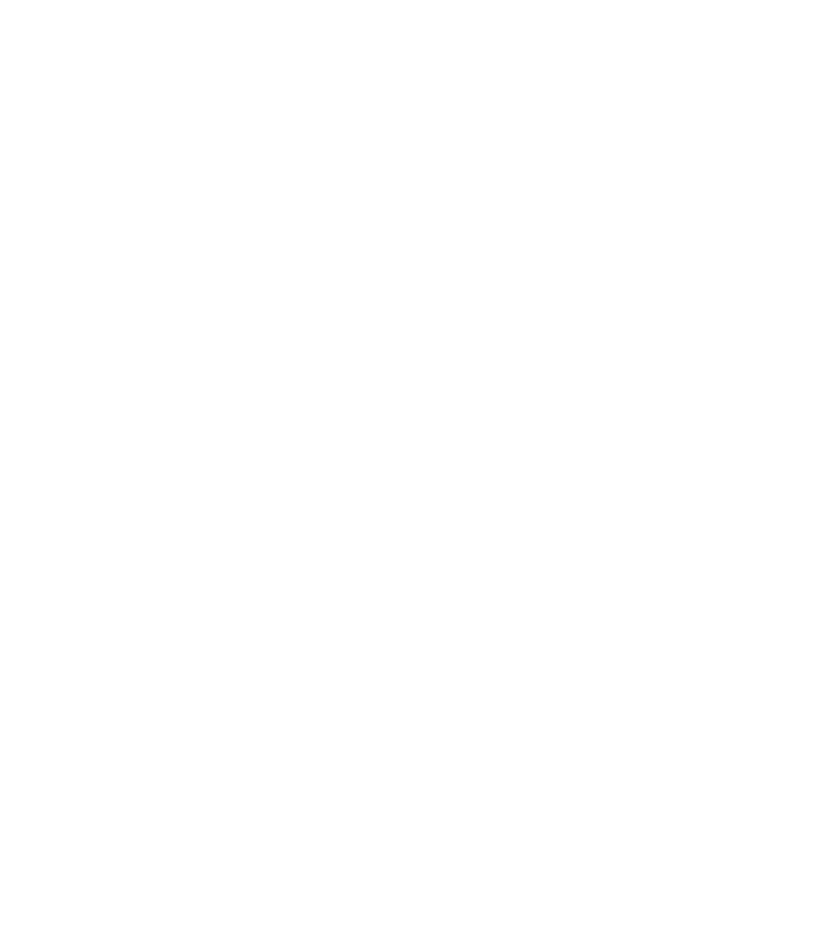
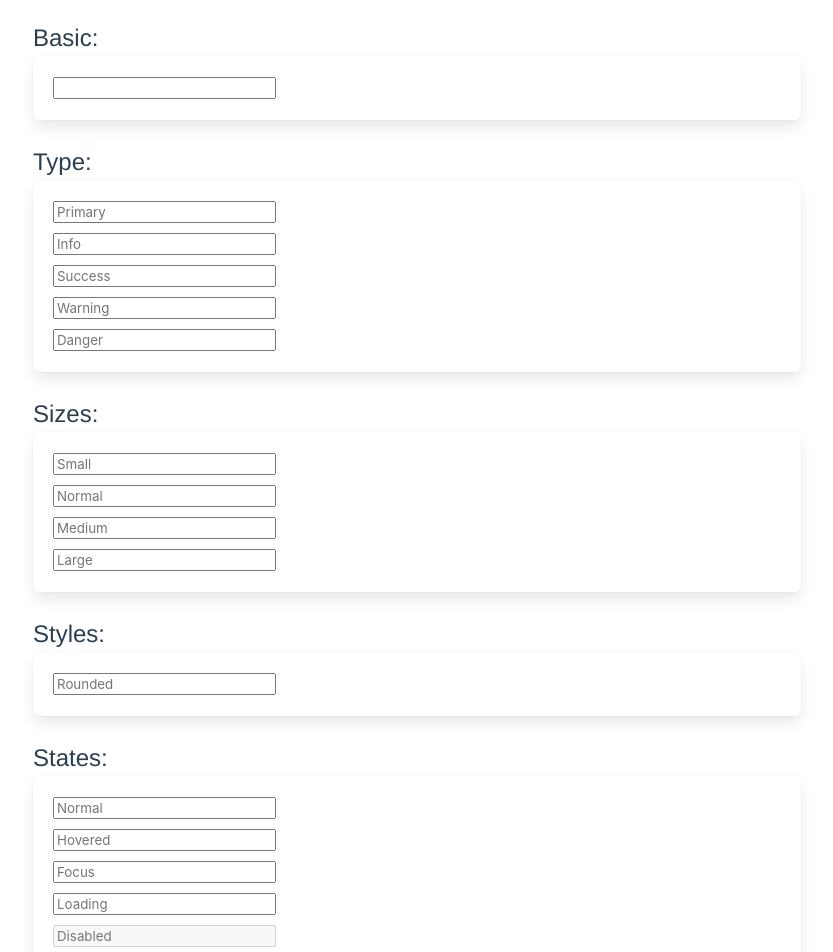
Before and after one commit to vue-bulma/bulma-ui, a Vue app: page /form/input in a window 1280 px wide. Shown: the top 952 px of the page, without its empty margins (223-1056 px from the left). Before the commit the page ends 800 px from the top, so only its background shows below. Built offline with nearby package versions, Linux system fonts and the light colour scheme.

Commit message:
feat: 1. Add component form/Input 2. Add component form/Textarea

```diff
--- /dev/null
+++ b/examples/components/form/Input.vue
@@ -0,0 +1,82 @@
+<template>
+  <div class="container">
+    <span id="basic" class="title">Basic:</span>
+
+    <vb-box>
+      <vb-input />
+    </vb-box>
+
+    <span id="type" class="title">Type:</span>
+
+    <vb-box>
+      <vb-input type="primary" placeholder="Primary" />
+      <vb-input type="info" placeholder="Info" />
+      <vb-input type="success" placeholder="Success" />
+      <vb-input type="warning" placeholder="Warning" />
+      <vb-input type="danger" placeholder="Danger" />
+    </vb-box>
+
+    <span id="sizes" class="title">Sizes:</span>
+
+    <vb-box>
+      <vb-input size="small" placeholder="Small" />
+      <vb-input placeholder="Normal" />
+      <vb-input size="medium" placeholder="Medium" />
+      <vb-input size="large" placeholder="Large" />
+    </vb-box>
+
+    <span id="styles" class="title">Styles:</span>
+
+    <vb-box>
+      <vb-input rounded placeholder="Rounded" />
+    </vb-box>
+
+    <span id="states" class="title">States:</span>
+
+    <vb-box>
+      <vb-input placeholder="Normal" />
+      <vb-input state="hovered" placeholder="Hovered" />
+      <vb-input state="focused" placeholder="Focus" />
+      <vb-input placeholder="Loading" loading />
+      <vb-input placeholder="Disabled" disabled />
+      <vb-input value="This text is readonly" placeholder="Disabled" readonly />
+      <vb-input value="Static: me@example.com" static readonly />
+    </vb-box>
+
+    <span id="icons" class="title">With Font Awesome icons:</span>
+
+    <vb-box>
+      <vb-input prefix="fa-envelope" suffix="fa-check" placeholder="Normal" />
+    </vb-box>
+
+    <span id="event" class="title">Event:</span>
+
+    <vb-box>
+      <vb-input v-model="value" @focus="handleFocus" @blur="handleBlur" />
+      <vb-input :value="value" :placeholder="placeholder" static readonly />
+    </vb-box>
+  </div>
+</template>
+
+<script>
+export default {
+  name: 'Input',
+  data() {
+    return {
+      value: '',
+      placeholder: 'Input blured!'
+    }
+  },
+  methods: {
+    change(value) {
+      this.value = value
+    },
+    handleFocus() {
+      this.placeholder = 'Input focused!'
+    },
+    handleBlur() {
+      this.placeholder = 'Input blurred!'
+    }
+  }
+}
+</script>
--- /dev/null
+++ b/examples/components/form/Textarea.vue
@@ -0,0 +1,83 @@
+<template>
+  <div class="container">
+    <span id="basic" class="title">Basic:</span>
+
+    <vb-box>
+      <vb-textarea placeholder="Basic" />
+    </vb-box>
+    <vb-box>
+      <vb-textarea :rows="2" placeholder="2 lines of textarea" />
+    </vb-box>
+
+    <span id="type" class="title">Type:</span>
+
+    <vb-box>
+      <vb-textarea type="primary" :rows="2" placeholder="Primary" />
+      <vb-textarea type="info" :rows="2" placeholder="Info" />
+      <vb-textarea type="success" :rows="2" placeholder="Success" />
+      <vb-textarea type="warning" :rows="2" placeholder="Warning" />
+      <vb-textarea type="danger" :rows="2" placeholder="Danger" />
+    </vb-box>
+
+    <span id="sizes" class="title">Sizes:</span>
+
+    <vb-box>
+      <vb-textarea size="small" :rows="2" placeholder="Small" />
+      <vb-textarea :rows="2" placeholder="Normal" />
+      <vb-textarea size="medium" :rows="2" placeholder="Medium" />
+      <vb-textarea size="large" :rows="2" placeholder="Large" loading />
+    </vb-box>
+
+    <span id="states" class="title">States:</span>
+
+    <vb-box>
+      <vb-textarea placeholder="Normal" :rows="2" />
+      <vb-textarea placeholder="Hover" state="hovered" :rows="2" />
+      <vb-textarea placeholder="Focus" state="focused" :rows="2" />
+      <vb-textarea placeholder="Loading" loading :rows="2" />
+      <vb-textarea placeholder="Disabled" disabled :rows="2" />
+      <vb-textarea value="Read only" readonly :rows="2" />
+      <vb-textarea placeholder="Fixed Size" :resize="false" :rows="2" />
+    </vb-box>
+
+    <span id="events" class="title">Events:</span>
+
+    <vb-box>
+      <vb-textarea v-model="value" placeholder="Max 5 Character" :maxlength="5" @focus="handleFocus" @blur="handleBlur" autofocus />
+      <vb-input :value="value" :placeholder="placeholder" static readonly />
+    </vb-box>
+  </div>
+</template>
+
+<script>
+export default {
+  name: 'Textarea',
+  data() {
+    return {
+      value: '',
+      placeholder: 'Textarea blurred!'
+    }
+  },
+  methods: {
+    change(value) {
+      this.value = value
+    },
+    handleFocus() {
+      this.placeholder = 'Textarea focused!'
+    },
+    handleBlur() {
+      this.placeholder = 'Textarea blurred!'
+    }
+  }
+}
+</script>
+
+<style lang="scss" scoped>
+.container {
+  .box {
+    :not(:last-child) {
+      margin-right: 0;
+    }
+  }
+}
+</style>
--- a/examples/router.js
+++ b/examples/router.js
@@ -30,6 +30,16 @@
       path: '/elements/icon',
       name: 'Icon',
       component: () => import('./components/elements/Icon')
+    },
+    {
+      path: '/form/input',
+      name: 'Input',
+      component: () => import('./components/form/Input')
+    },
+    {
+      path: '/form/textarea',
+      name: 'Textarea',
+      component: () => import('./components/form/Textarea')
     }
   ]
 })
--- /dev/null
+++ b/src/components/form/Input.vue
@@ -0,0 +1,85 @@
+<template>
+  <div :class="ctrlClass">
+    <input
+      type="text"
+      :class="classes"
+      :value="value"
+      v-bind="$attrs"
+      @input="handleInput"
+      @change="handleChange"
+      @focus="handleFocus"
+      @blur="handleBlur"
+      @compositionstart="handleComposition"
+      @compositionupdate="handleComposition"
+      @compositionend="handleComposition"
+    >
+  </div>
+</template>
+
+<script>
+import baseInput from './baseInput'
+
+export default {
+  name: 'VbInput',
+  mixins: [baseInput],
+  props: {
+    rounded: Boolean,
+    static: Boolean,
+    prefix: String,
+    suffix: String,
+    type: {
+      type: String,
+      validator(value) {
+        return ['primary', 'info', 'success', 'warning', 'danger'].includes(
+          value
+        )
+      }
+    },
+    size: {
+      type: String,
+      validator(value) {
+        return ['small', 'normal', 'medium', 'large'].includes(value)
+      }
+    },
+    state: {
+      type: String,
+      validator(value) {
+        return ['focused', 'hovered', 'static'].includes(value)
+      }
+    }
+  },
+  data() {
+    return {
+      isOnComposition: false
+    }
+  },
+  computed: {
+    classes() {
+      const { type, size, state, rounded } = this
+      return {
+        input: true,
+        [`is-${type}`]: !!type,
+        [`is-${size}`]: !!size,
+        [`is-${state}`]: !!state,
+        'is-static': this.static,
+        'is-rounded': rounded
+      }
+    },
+    ctrlClass() {
+      const { size, loading, prefix, suffix } = this
+      return {
+        control: true,
+        [`is-${size}`]: !!size,
+        'has-icons-left': !!prefix,
+        'has-icons-right': !!suffix,
+        'is-loading': loading
+      }
+    }
+  }
+}
+</script>
+
+<style lang="scss">
+@import '~bulma/sass/utilities/_all';
+@import '~bulma/sass/elements/form';
+</style>
--- /dev/null
+++ b/src/components/form/Textarea.vue
@@ -0,0 +1,82 @@
+<template>
+  <div :class="ctrlClass">
+    <textarea
+      :class="classes"
+      :value="value"
+      v-bind="$attrs"
+      @input="handleInput"
+      @change="handleChange"
+      @focus="handleFocus"
+      @blur="handleBlur"
+      @compositionstart="handleComposition"
+      @compositionupdate="handleComposition"
+      @compositionend="handleComposition"
+    >
+    </textarea>
+  </div>
+</template>
+
+<script>
+import baseInput from './baseInput'
+
+export default {
+  name: 'VbTextarea',
+  mixins: [baseInput],
+  props: {
+    type: {
+      type: String,
+      validator(value) {
+        return ['primary', 'info', 'success', 'warning', 'danger'].includes(
+          value
+        )
+      }
+    },
+    size: {
+      type: String,
+      validator(value) {
+        return ['small', 'normal', 'medium', 'large'].includes(value)
+      }
+    },
+    state: {
+      type: String,
+      validator(value) {
+        return ['focused', 'hovered'].includes(value)
+      }
+    },
+    resize: {
+      type: Boolean,
+      default: true
+    }
+  },
+  data() {
+    return {
+      isOnComposition: false
+    }
+  },
+  computed: {
+    classes() {
+      const { type, size, state, resize } = this
+      return {
+        textarea: true,
+        [`is-${type}`]: !!type,
+        [`is-${size}`]: !!size,
+        [`is-${state}`]: !!state,
+        'has-fixed-size': !resize
+      }
+    },
+    ctrlClass() {
+      const { size, loading } = this
+      return {
+        control: true,
+        [`is-${size}`]: !!size,
+        'is-loading': loading
+      }
+    }
+  }
+}
+</script>
+
+<style lang="scss">
+@import '~bulma/sass/utilities/_all';
+@import '~bulma/sass/elements/form';
+</style>
--- /dev/null
+++ b/src/components/form/baseInput.js
@@ -0,0 +1,28 @@
+export default {
+  props: {
+    value: [String, Number],
+    loading: Boolean
+  },
+  methods: {
+    handleComposition(event) {
+      const isCompositionEnd = event.type === 'compositionend'
+      this.isOnComposition = !isCompositionEnd
+      if (isCompositionEnd) {
+        this.handleInput(event)
+      }
+    },
+    handleChange(event) {
+      this.$emit('input', event.target.value)
+    },
+    handleInput(event) {
+      if (this.isOnComposition) return
+      this.$emit('input', event.target.value)
+    },
+    handleFocus(event) {
+      this.$emit('focus', event)
+    },
+    handleBlur(event) {
+      this.$emit('blur', event)
+    }
+  }
+}
```
Also changed, not shown: src/index.js (+6 -1 lines).
